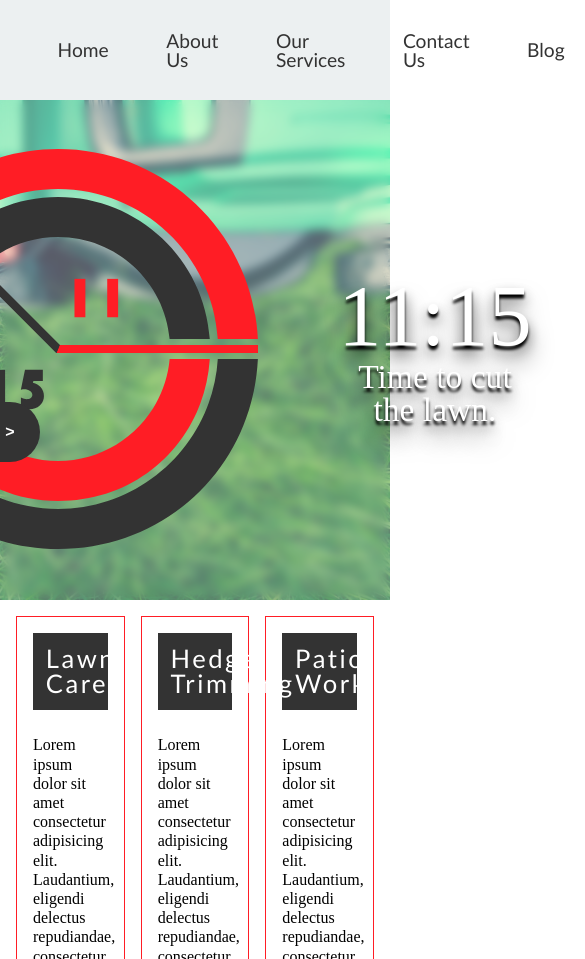
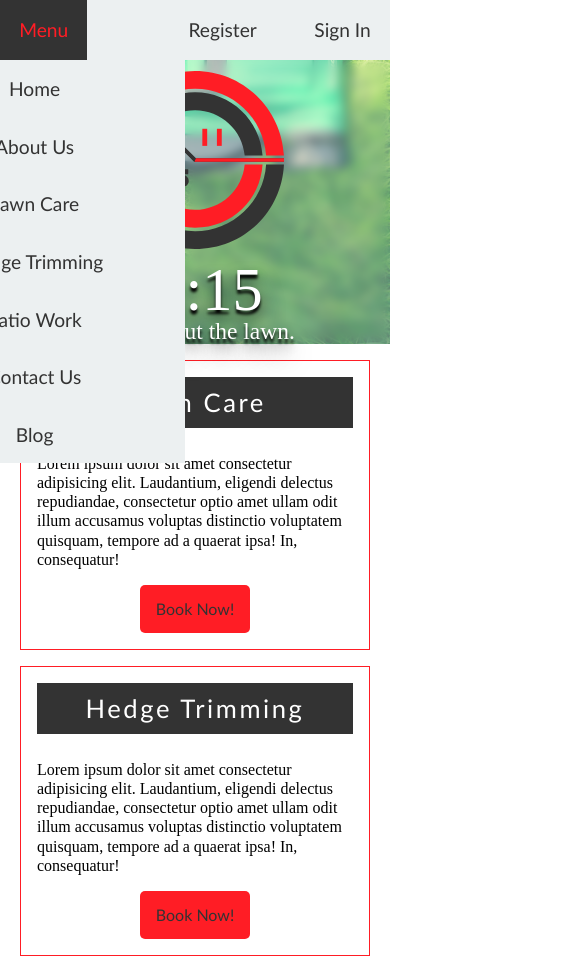
Before and after one commit to Dakota-Card-Programming/html-lesson8, a plain HTML site: page index.html in a window 390 px wide. Shown: the top 959 px of the page, 585 px wide, since content can reach past the window. Drawn offline with Linux system fonts and the light colour scheme.

Commit message:
Add files via upload

```diff
--- a/index.html
+++ b/index.html
@@ -5,7 +5,7 @@
         <meta http-equiv="X-UA-Compatible" content="IE=edge" />
         <meta name="viewport" content="width=device-width, initial-scale=1.0" />
         <link rel="stylesheet" href="./styles/style.css" />
-
+        <link rel="stylesheet" href="./styles/responsive.css" />
         <title>RWD - Responsive Web Design</title>
     </head>
 
--- a/styles/responsive.css
+++ b/styles/responsive.css
@@ -0,0 +1,157 @@
+@media only screen and (min-width: 1280px) {
+    .content {
+        width: 1280px;
+        margin: 0 auto;
+        display: flex;
+    }
+
+    main {
+        width: 70%;
+        order: 2;
+    }
+
+    aside {
+        position: inherit;
+        width: 30%;
+        box-shadow: none;
+        order: 1;
+    }
+
+    #aside-trigger {
+        display: none;
+    }
+}
+
+@media only screen and (max-width: 960px) {
+    /* RESET */
+    #pages-menu {
+        display: block;
+    }
+
+    #main-navbar .collapse {
+        display: block;
+    }
+
+    #main-navbar > .pages-menu-container > #pages-menu > li > span.collapse {
+        display: none;
+    }
+
+    .collapse + ul {
+        position: inherit;
+    }
+
+    #main-navbar > .pages-menu-container > #pages-menu > li > a, #main-navbar > .pages-menu-container > #pages-menu > li > .collapse + ul > li > a {
+        color: #333;
+        display: inline-block;
+        height: auto;
+    }
+
+    #mobile-view-menu {
+        display: block;
+    }
+
+    /* Collapsed Menu */
+
+    #main-navbar, #main-navbar a:not(#brand a) {
+        height: 60px;
+    }
+
+    #brand {
+        width: 50px;
+    }
+
+    .pages-menu-container {
+        position: relative;
+        background-color: #ecf0f1;
+    }
+
+    #pages-menu {
+        height: auto;
+        position: absolute;
+        top: -9999px;
+        left: -132%;
+        min-width: 300px;
+        background-color: #ecf0f1;
+    }
+
+    #main-navbar > .pages-menu-container > #pages-menu > li > .collapse + ul {
+        background-color: #ecf0f1;
+    }
+
+    #pages-menu li {
+        /* background: #ecf0f1; */
+        text-align: center;
+        margin: 0;
+    }
+
+
+
+    #main-navbar > .pages-menu-container > #pages-menu > li > a, #main-navbar > .pages-menu-container > #pages-menu > li > .collapse + ul > li > a {
+        padding: 1em;
+        width: 100%;
+    }
+
+    #main-navbar > .pages-menu-container > #pages-menu > li > a:hover, #main-navbar > .pages-menu-container > #pages-menu > li > .collapse + ul > li > a:hover {
+        background-color: #333;
+        color: #FF1D25;
+    }
+
+    #mobile-view-menu:hover + #pages-menu, #pages-menu:hover {
+        top: 60px;
+    }
+}
+
+@media only screen and (max-width: 900px) {
+    main {
+        column-count: auto;
+        display: flex;
+        justify-content: center;
+        gap: 1em;
+        flex-wrap: wrap;
+    }
+
+    main>article {
+        max-width: 350px;
+    }
+}
+
+@media only screen and (max-width: 800px) {
+    #main-header {
+        display: inherit;
+        height: auto;
+        text-align: center;
+        font-size: 70%;
+    }
+
+    #logo {
+        height: 200px;
+        padding: 1em;
+    }
+
+    #logo img {
+        display: inline-block;
+        height: 100%;
+    }
+
+
+
+    .content {
+        display: block;
+    }
+
+    aside {
+        position: inherit;
+        box-shadow: none;
+        width: 100%;
+    }
+
+    #aside-trigger {
+        display: none;
+    }
+}
+
+@media only screen and (max-width: 500px) {
+    #brand {
+        display: none;
+    }
+}
```
